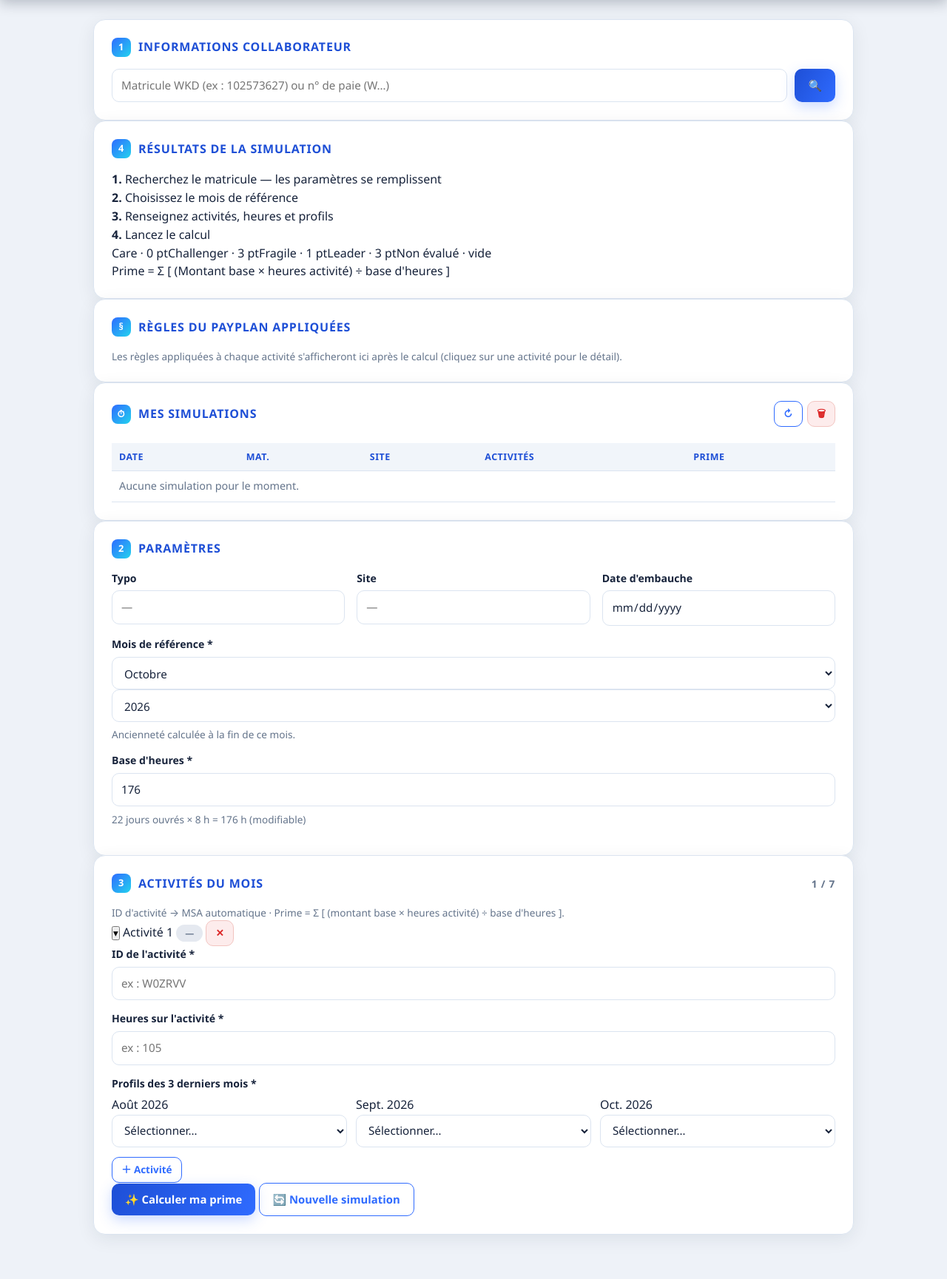
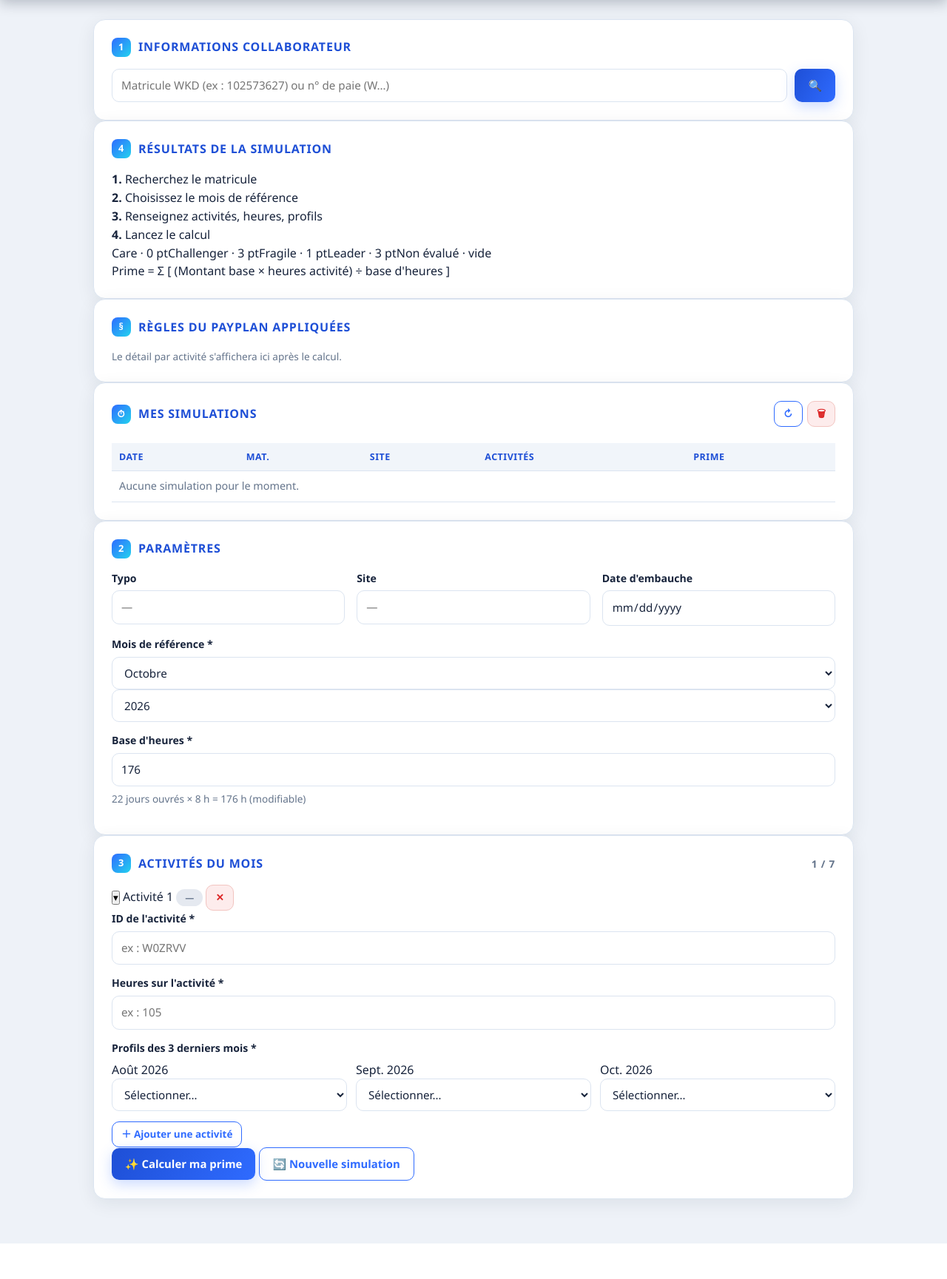
Before and after one commit to Sergio-stack10/Simulateur-Prime, a Flask app: page / in a window 1280 px wide. Shown: the part 55-1784 px from the top of the page at 74% size. After the commit the page ends 1736 px from the top, so only its background shows below. Run offline with Flask 3, Linux system fonts and the light colour scheme; the visitor is signed in with stand-in values (Sample User, id 1); data that the repository does not hold is empty.

Commit message:
Update index.html

```diff
--- a/templates/index.html
+++ b/templates/index.html
@@ -24,10 +24,10 @@
 <main class="app-main">
   <div class="layout-grid">
 
-    <!-- ══════════ COLONNE GAUCHE ══════════ -->
+    <!-- ════════ COLONNE GAUCHE ════════ -->
     <div class="col">
 
-      <section class="card reveal" style="--d:.04s">
+      <section class="card reveal" style="--d:0s">
         <h2><span class="chip">1</span> Informations collaborateur</h2>
         <div class="search-bar">
           <input id="matricule" type="text" autocomplete="off"
@@ -37,27 +37,24 @@
         <div id="employee-result"></div>
       </section>
 
-      <section class="card reveal" style="--d:.12s" id="result-card">
+      <section class="card reveal" style="--d:.05s" id="result-card">
         <h2><span class="chip">4</span> Résultats de la simulation</h2>
         <div class="ph-steps">
-          <div class="ph-step"><b>1.</b> Recherchez le matricule — les paramètres se remplissent</div>
+          <div class="ph-step"><b>1.</b> Recherchez le matricule</div>
           <div class="ph-step"><b>2.</b> Choisissez le mois de référence</div>
-          <div class="ph-step"><b>3.</b> Renseignez activités, heures et profils</div>
+          <div class="ph-step"><b>3.</b> Renseignez activités, heures, profils</div>
           <div class="ph-step"><b>4.</b> Lancez le calcul</div>
         </div>
         <div class="ph-profils" id="ph-profils"></div>
-        <div class="ph-formule">
-          Prime = Σ [ (Montant base × heures activité) ÷ base d'heures ]
-        </div>
+        <div class="ph-formule">Prime = Σ [ (Montant base × heures activité) ÷ base d'heures ]</div>
       </section>
 
-      <section class="card reveal" style="--d:.16s" id="rules-card">
+      <section class="card reveal" style="--d:.08s" id="rules-card">
         <h2><span class="chip">§</span> Règles du payplan appliquées</h2>
-        <p class="muted small">Les règles appliquées à chaque activité s'afficheront ici
-           après le calcul (cliquez sur une activité pour le détail).</p>
+        <p class="muted small">Le détail par activité s'affichera ici après le calcul.</p>
       </section>
 
-      <section class="card reveal" style="--d:.2s">
+      <section class="card reveal" style="--d:.1s">
         <h2><span class="chip">⏱</span> Mes simulations
           <span style="margin-left:auto;display:flex;gap:6px">
             <button id="btn-refresh-sims" class="btn btn-ghost btn-sm" title="Actualiser">↻</button>
@@ -73,10 +70,10 @@
 
     </div>
 
-    <!-- ══════════ COLONNE DROITE ══════════ -->
+    <!-- ════════ COLONNE DROITE ════════ -->
     <div class="col">
 
-      <section class="card reveal" style="--d:.08s">
+      <section class="card reveal" style="--d:.02s">
         <h2><span class="chip">2</span> Paramètres</h2>
         <div class="grid-3">
           <div class="field"><label>Typo</label>
@@ -91,22 +88,19 @@
             <div class="month-picker">
               <select id="ref-month"></select>
               <select id="ref-year"></select>
-            </div>
-            <span class="muted small">Ancienneté calculée à la fin de ce mois.</span></div>
+            </div></div>
           <div class="field"><label>Base d'heures *</label>
             <input id="base-heures" type="number" min="1" step="0.5"/>
             <span class="muted small" id="base-heures-info"></span></div>
         </div>
       </section>
 
-      <section class="card reveal" style="--d:.1s">
+      <section class="card reveal" style="--d:.04s">
         <h2><span class="chip">3</span> Activités du mois
           <span class="muted small" id="act-count" style="margin-left:auto"></span></h2>
-        <p class="muted small">ID d'activité → MSA automatique ·
-           Prime = Σ [ (montant base × heures activité) ÷ base d'heures ].</p>
         <div id="activites"></div>
         <div class="act-toolbar">
-          <button id="btn-add-act" class="btn btn-ghost btn-sm">＋ Activité</button>
+          <button id="btn-add-act" class="btn btn-ghost btn-sm">＋ Ajouter une activité</button>
           <span class="muted small" id="act-total-h"></span>
         </div>
         <div class="calc-row">
```
